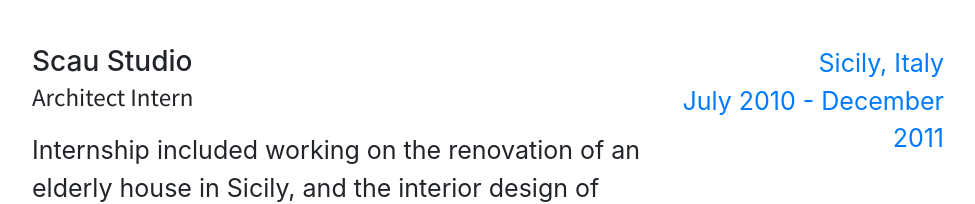
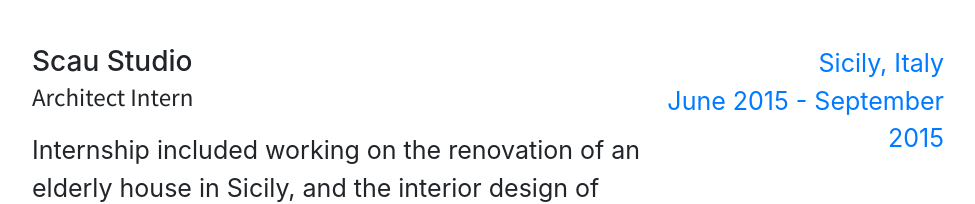
Before and after one commit to hebahiari/hebahiari.github.io, a website with bundled scripts: page index.html in a window 1280 px wide. Shown: the part 1604-1808 px from the top of the page, without its empty margins (288-1263 px from the left). Built offline with nearby package versions, Linux system fonts and the light colour scheme.

Commit message:
corrected dates

```diff
--- a/index.html
+++ b/index.html
@@ -129,7 +129,7 @@
             <div class="resume-date text-md-right">
               <span class="text-primary">Sicily, Italy</span>
               <br/>
-              <span class="text-primary">July 2010 - December 2011</span>
+              <span class="text-primary">June 2015 - September 2015</span>
             </div>
           </div>
 
```
